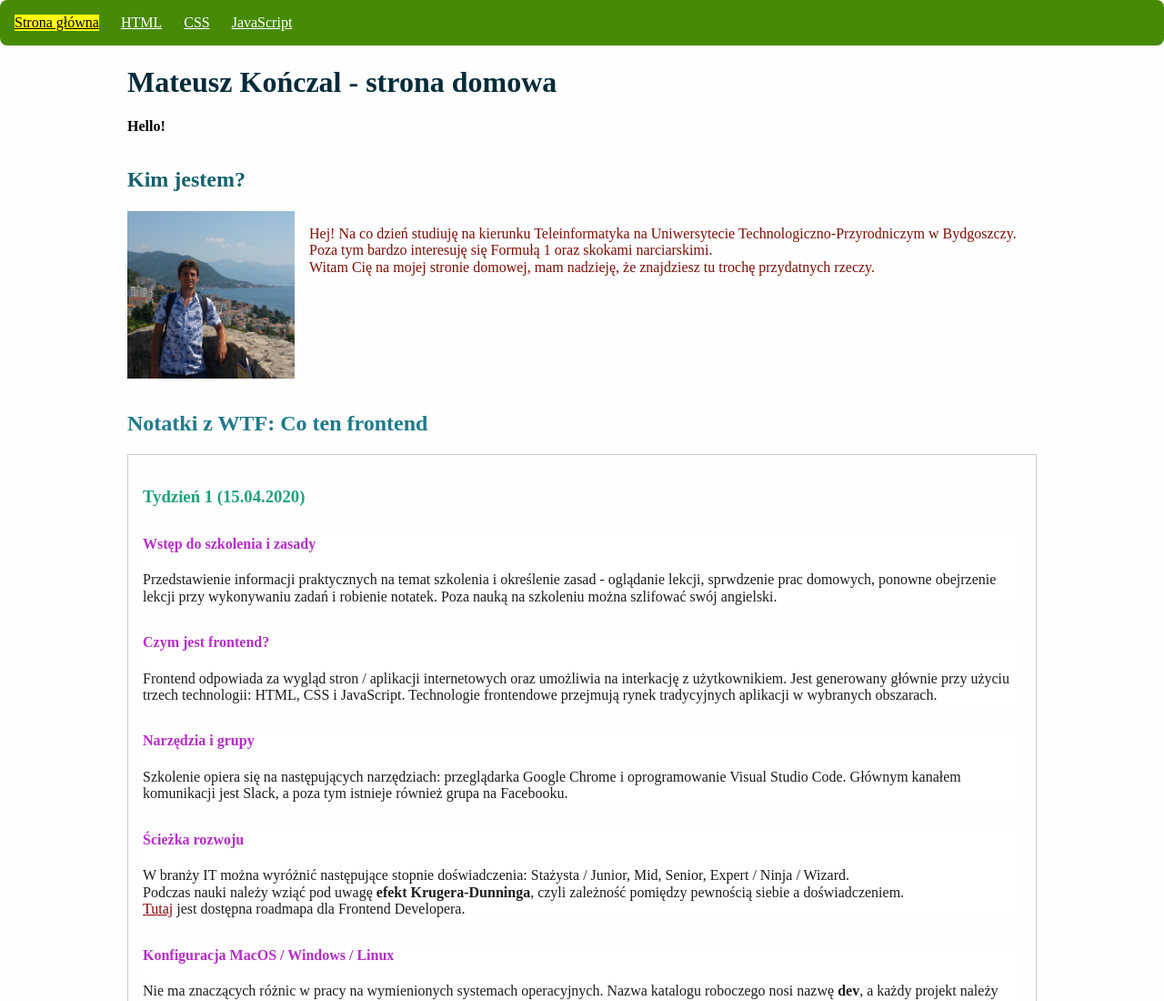
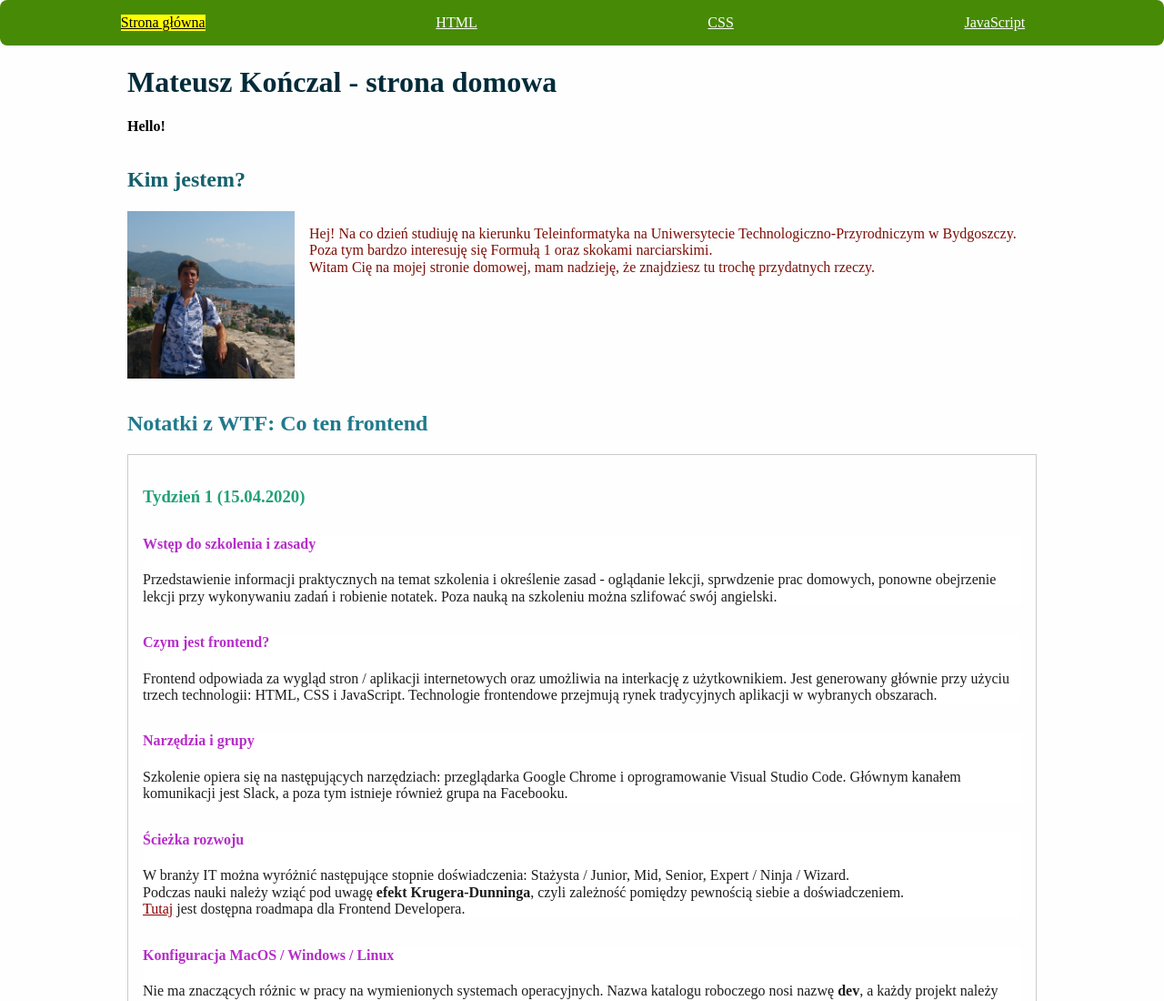
Before and after one commit to mateusz-konczal/homepage, a plain HTML site: page index.html in a window 1280 px wide. Shown: the top 1100 px of the page at 91% size. Drawn offline with Linux system fonts and the light colour scheme.

Commit message:
Centered links in navigation (flexbox)

```diff
--- a/css/style.css
+++ b/css/style.css
@@ -83,6 +83,8 @@ body {
   background: #478a05;
   padding: 16px;
   border-radius: 8px;
+  display: flex;
+  justify-content: space-around;
 }
 
 .navigation__link {
```
